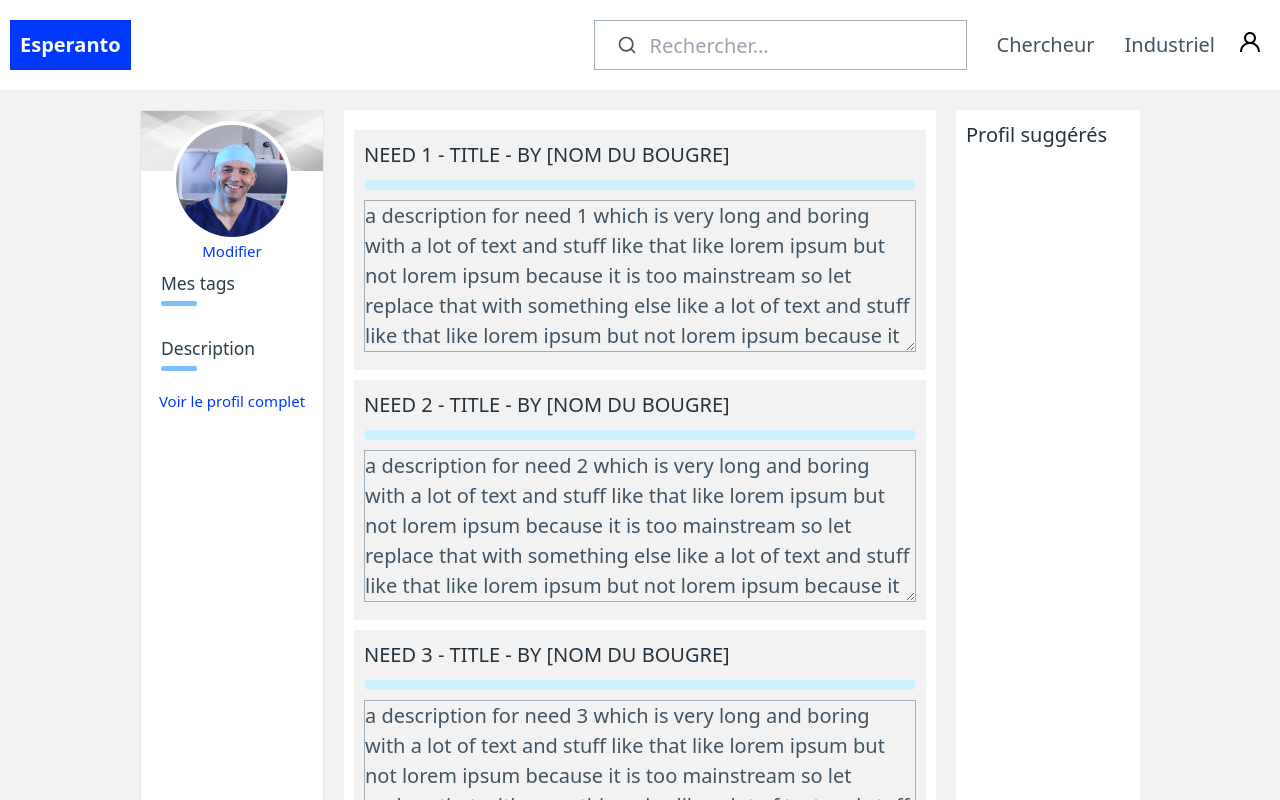
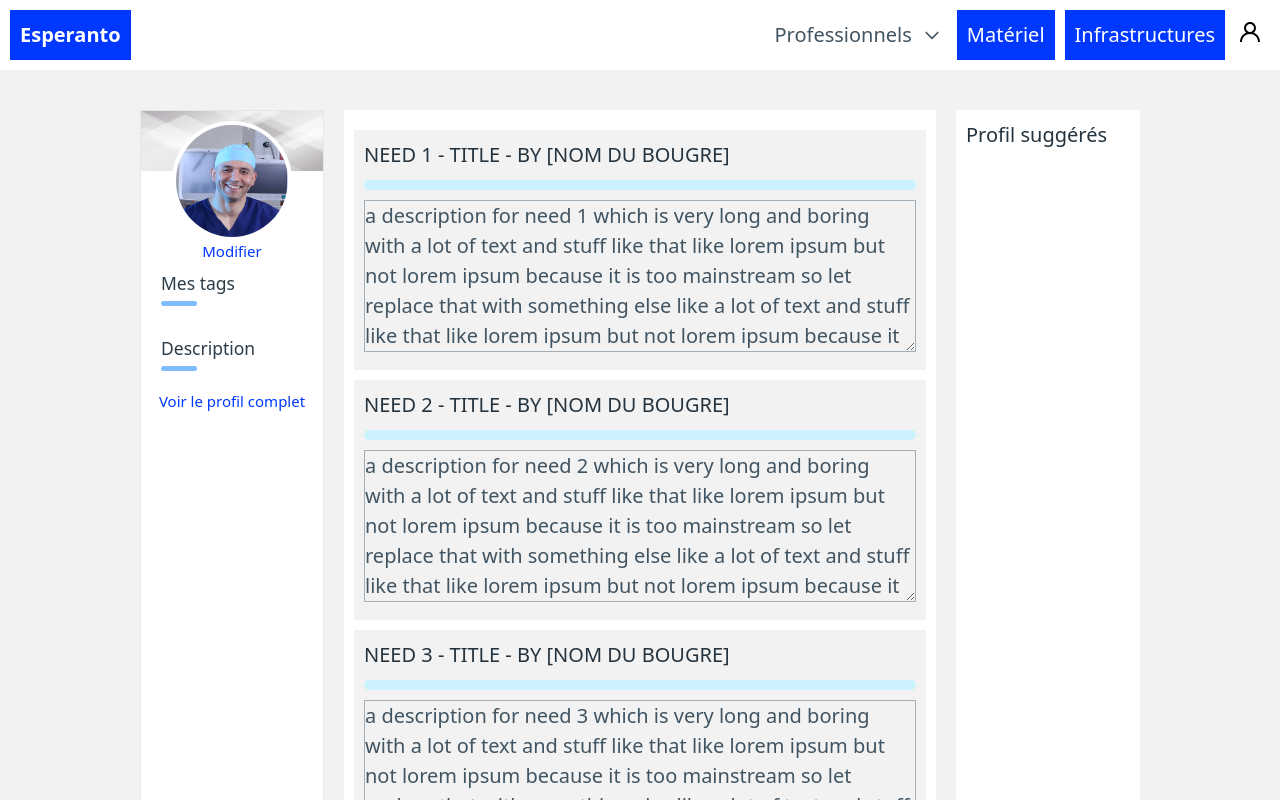
Before and after one commit to PaulGub/esperanto, a React (Vite) app in the folder front/: page / in a window 1280 px wide. Built offline with nearby package versions, Linux system fonts and the light colour scheme.

Commit message:
change menu

```diff
--- a/front/src/layout/Nav.tsx
+++ b/front/src/layout/Nav.tsx
@@ -1,8 +1,11 @@
 import { Form, Link, NavLink, useSubmit } from "react-router-dom";
 import profil from "../assets/profile.svg";
+import { useState } from "react";
 
 export default function Nav() {
-  const submit = useSubmit();
+  const [open, setOpen] = useState(false);
+
+  // const submit = useSubmit();
   return (
     <nav className="px-4 top-0 left-0 bg-white fixed w-full">
       <ul>
@@ -17,7 +20,8 @@ export default function Nav() {
           </NavLink>
         </li>
       </ul>
-      <ul>
+      <nav className="flex items-center gap-4">
+        {/* <ul>
           <li className="mx-1">
             <Form
               method="POST"
@@ -39,24 +43,71 @@ export default function Nav() {
               />
             </Form>
           </li>
+        </ul> */}
+        <div onMouseLeave={() => setOpen(false)} className="relative">
+          <div onMouseOver={() => setOpen(true)} className="">
+              <NavLink
+                to="/search"
+                className={({ isActive }) =>
+                  isActive ? "bg-primary text-white flex items-center" : "flex items-center"
+                }
+              >
+                Professionnels
+                <svg className="w-4 h-4 ml-2" aria-hidden="true" fill="none" stroke="currentColor" viewBox="0 0 24 24" xmlns="http://www.w3.org/2000/svg"><path stroke-linecap="round" stroke-linejoin="round" stroke-width="2" d="M19 9l-7 7-7-7"></path></svg>
+              </NavLink>
+          </div>
+          <ul className={`absolute right-0 w-40 py-2 mt-2 rounded-lg shadow-xl bg-white ${open ? "block" : "hidden"}`}>
+            <li className="mx-1 w-full">
+              <NavLink
+                to="/search/chercheur"
+                className={({ isActive }) =>
+                  isActive ? "bg-primary text-white w-full" : "w-full"
+                }
+              >
+                Chercheurs
+              </NavLink>
+            </li>
+            <li className="mx-1 w-full">
+              <NavLink
+                to="/search/industriel"
+                className={({ isActive }) =>
+                  isActive ? "bg-primary text-white w-full" : "w-full"
+                }
+              >
+                Industriels
+              </NavLink>
+            </li>
+            <li className="mx-1 w-full">
+              <NavLink
+                to="/search/sante"
+                className={({ isActive }) =>
+                  isActive ? "bg-primary text-white w-full" : "w-full"
+                }
+              >
+                Santé
+              </NavLink>
+            </li>
+          </ul>
+        </div>
+        <ul>
           <li className="mx-1">
             <NavLink
-            to="/chercheur"
+              to="/"
               className={({ isActive }) =>
                 isActive ? "bg-primary text-white" : ""
               }
             >
-            Chercheur
+              Matériel
             </NavLink>
           </li>
           <li className="mx-1">
             <NavLink
-            to="/industriel"
+              to="/"
               className={({ isActive }) =>
                 isActive ? "bg-primary text-white" : ""
               }
             >
-            Industriel
+              Infrastructures
             </NavLink>
           </li>
           <li>
@@ -66,5 +117,6 @@ export default function Nav() {
           </li>
         </ul>
       </nav>
+    </nav>
   );
 }
```
Lines whose indentation alone changed are shown as unchanged.
